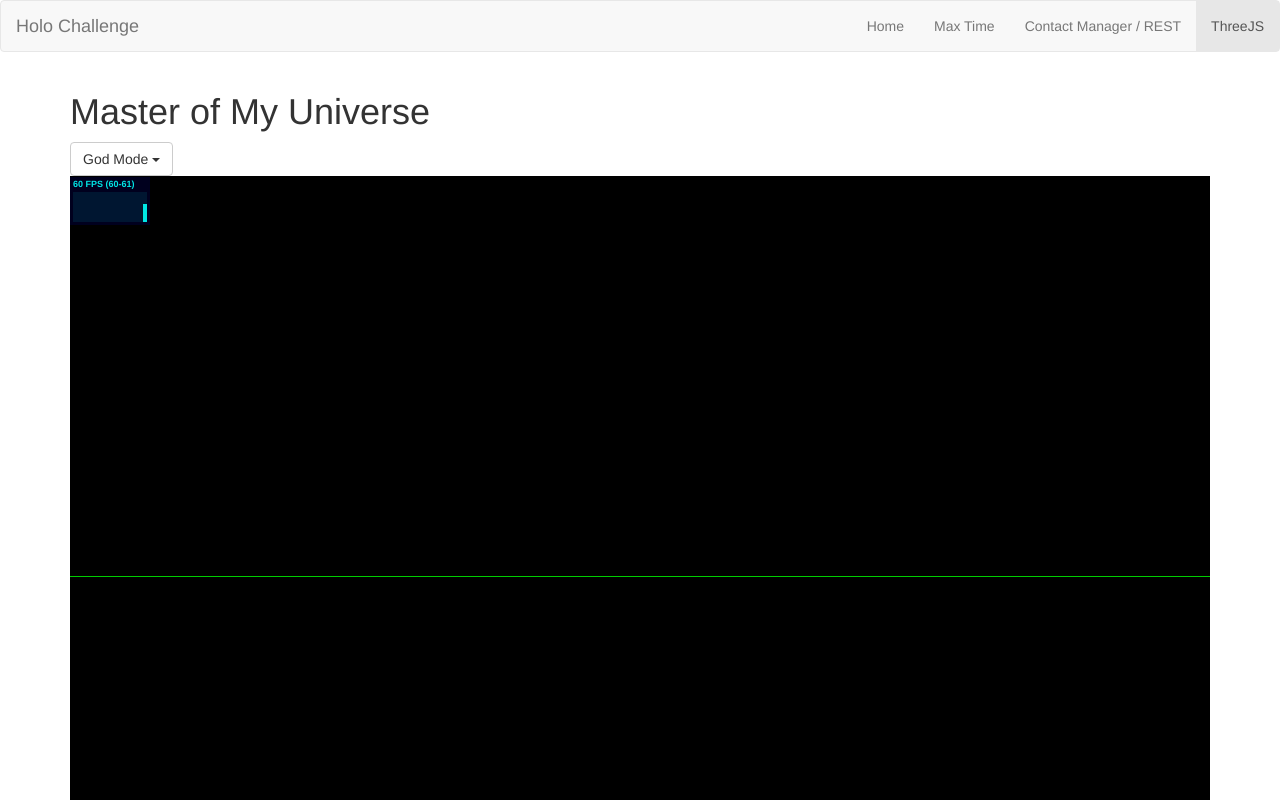
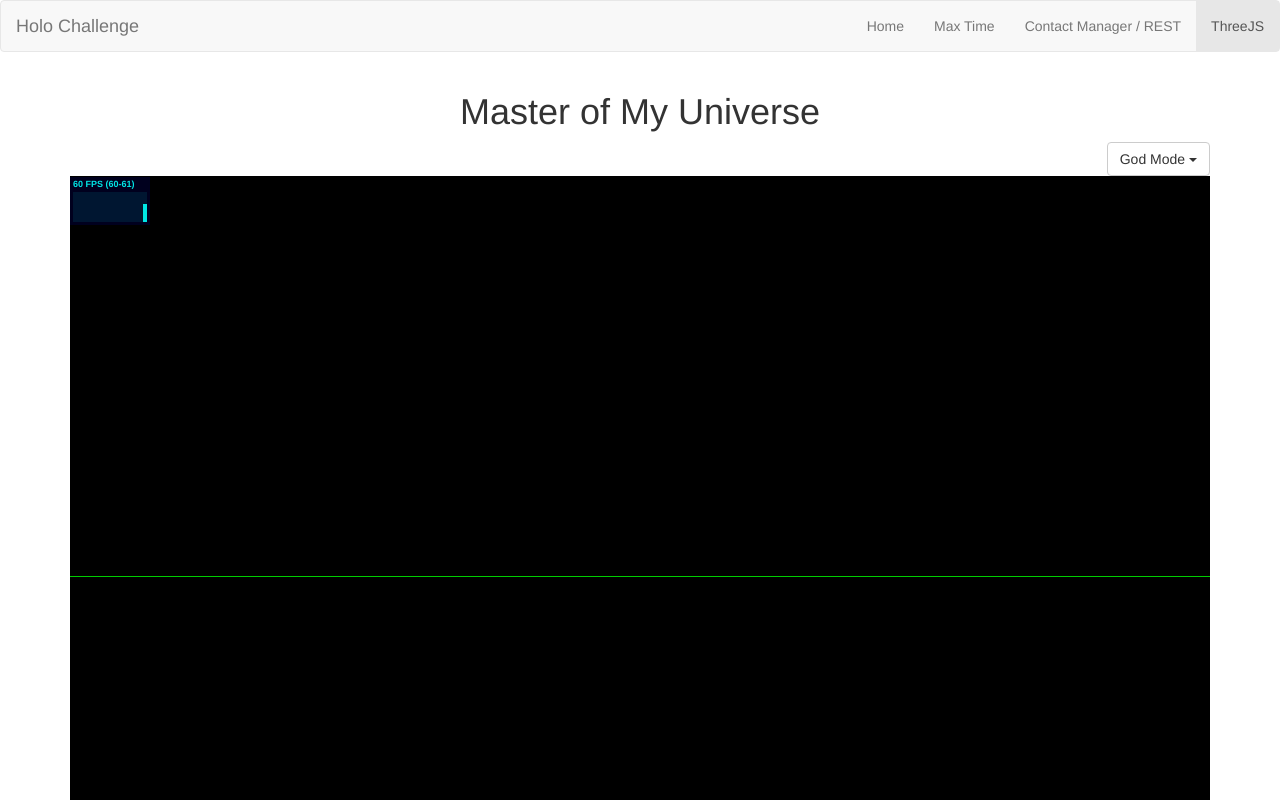
Before and after one commit to thuongho/holo-challenge, a website: page index.html at #/threejs in a window 1280 px wide. Shown: the top 800 px of the page. Drawn offline with Linux system fonts and the light colour scheme.

Commit message:
centered title and move dropdown to right side

```diff
--- a/app/pages/threejs.html
+++ b/app/pages/threejs.html
@@ -1,9 +1,9 @@
 <div class="row">
     <div class="col-md-12">
-        <h1>Master of My Universe</h1>
+        <h1 class="text-center">Master of My Universe</h1>
 
         <!-- Dropdown to add Objects -->
-        <div class="dropdown">
+        <div class="dropdown pull-right">
             <button class="btn btn-default dropdown-toggle" type="button" id="dropdownObjectMenu" data-toggle="dropdown" aria-haspopup="true" aria-expanded="true">
                 God Mode
                 <span class="caret"></span>
```
